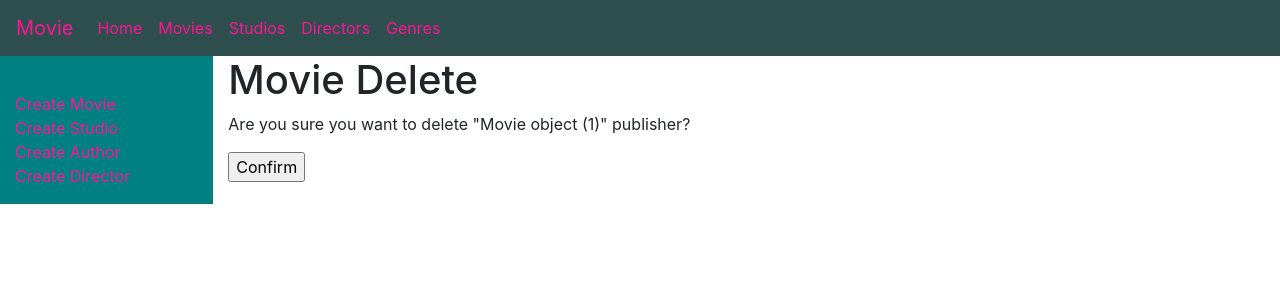
After one commit to Mithilesh-M/Movie-django, a Django app: page /movieapp/movie/delete/1 in a window 1280 px wide. The commit adds this page. Shown: the top 300 px of the page. Run offline with Django 3.2, Linux system fonts and the light colour scheme; tables that the repository leaves empty hold one stand-in row (values such as "Sample post"); some libraries are stand-ins or nearby versions.

Commit message:
Add movie delete view for movie app
Add this view to delete movies in movie app

```diff
--- /dev/null
+++ b/movieapp/templates/movieapp/movie_confirm_delete.html
@@ -0,0 +1,10 @@
+{% extends "base_generic.html" %}
+
+{% block content %}
+<form method="post">
+    {% csrf_token %}
+    <h1>Movie Delete</h1>
+    <p>Are you sure you want to delete "{{ object }}" publisher?</p>
+    <input type="submit" value="Confirm">
+</form>
+{% endblock %}
--- a/movieapp/templates/movieapp/movie_filter.html
+++ b/movieapp/templates/movieapp/movie_filter.html
@@ -15,7 +15,7 @@
             {% for movie in object_list %}
             <tr>
               <th style="text-align: center;"><a class="mylist-ele" href="{">{{ movie.title }}</a></th>
-              <th><button class="mybutton"><a href="">Delete</a></button></th>
+              <th><button class="mybutton" onclick="location.href='{% url 'movie-delete' movie.id %}';"><a href="{% url 'movie-delete' movie.id %}">Delete</a></button></th>
               <th><button class="mybutton" onclick="location.href='{% url 'movie-update' movie.id %}';"><a href="{% url 'movie-update' movie.id %}">Update</a></button></th>
             </tr>
             {% endfor %}
--- a/movieapp/urls.py
+++ b/movieapp/urls.py
@@ -5,5 +5,6 @@ urlpatterns = [
     path('', views.show_index, name='index'),
     path('movies/', views.MovieListView.as_view(), name='movie-list'),
     path('movie/create/', views.MovieCreateView.as_view(), name= 'movie-create'),
-    path('movie/update/<int:pk>', views.MovieUpdateView.as_view(), name='movie-update')
+    path('movie/update/<int:pk>', views.MovieUpdateView.as_view(), name='movie-update'),
+    path('movie/delete/<int:pk>', views.MovieDeleteView.as_view(), name='movie-delete'),
 ]
--- a/movieapp/views.py
+++ b/movieapp/views.py
@@ -27,3 +27,7 @@ class MovieUpdateView(generic.UpdateView):
     fields = ['title', 'prefix', 'subtitle', 'slug', 'director', 'studio', 'released_date', 'genre', 'cover_image',
               'review', 'asin']
     success_url = reverse_lazy('movie-list')
+
+class MovieDeleteView(generic.DeleteView):
+    model = Movie
+    success_url = reverse_lazy('movie-list')
```
